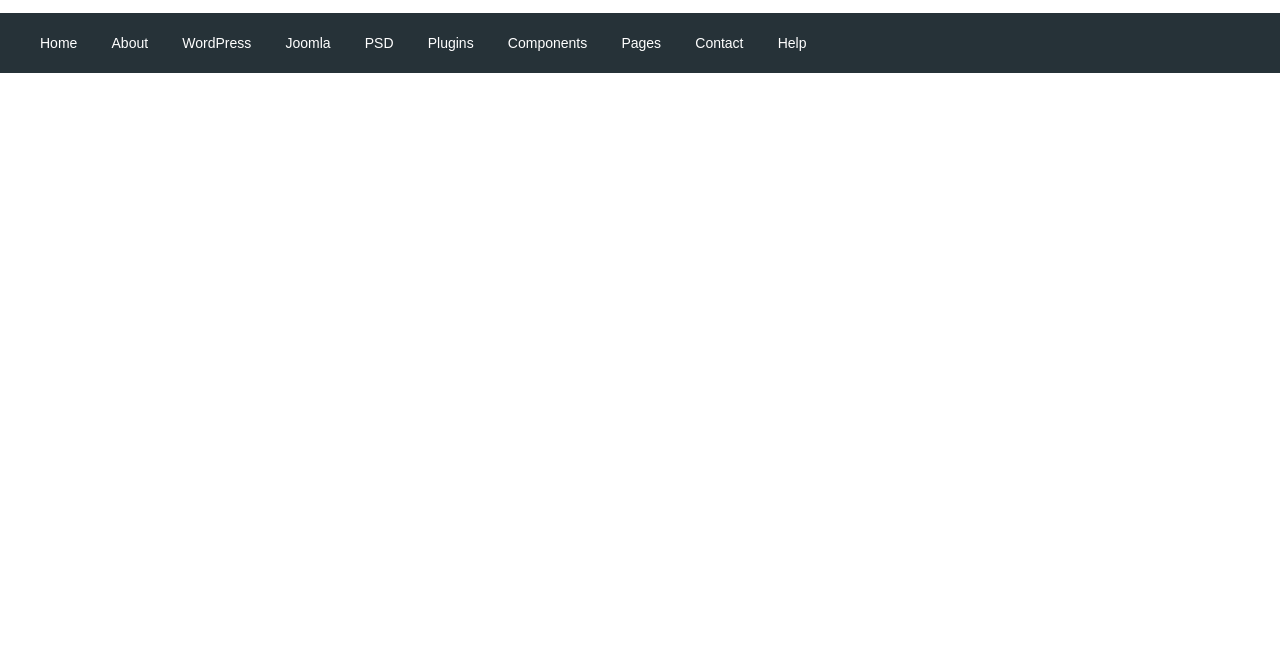
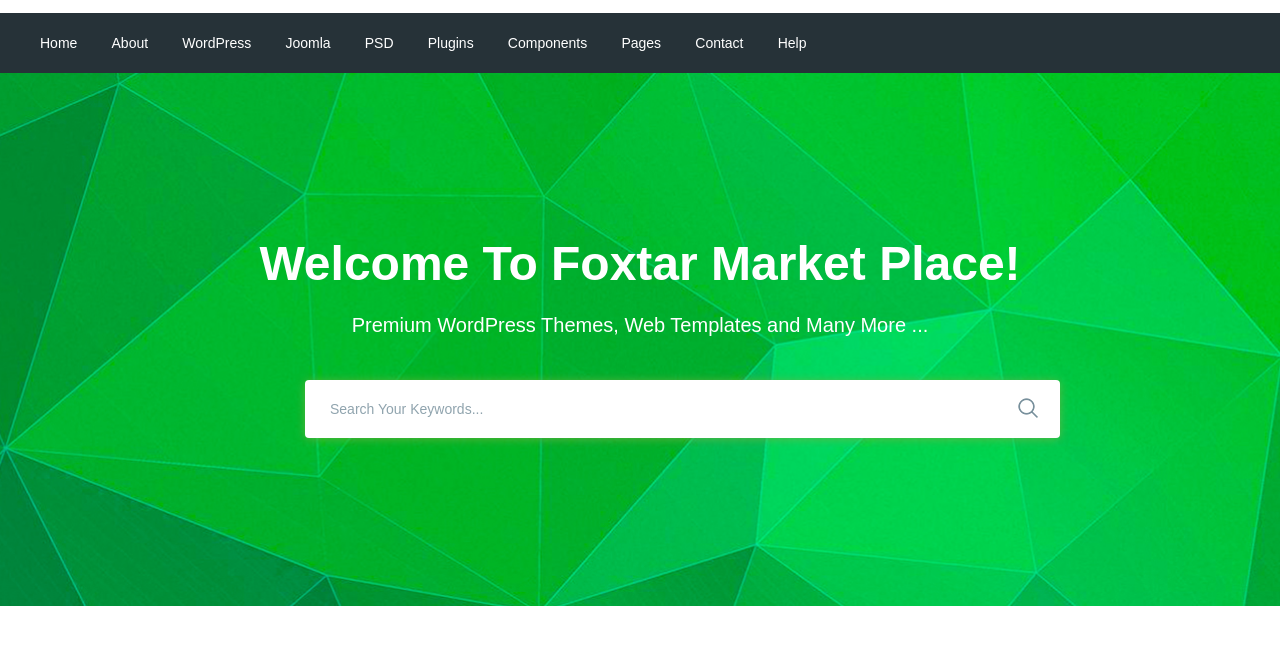
Before and after one commit to kurbatema/moderno, a website: page app/index.html in a window 1280 px wide. Shown: the part 77-722 px from the top of the page. Drawn offline with nearby package versions, Linux system fonts and the light colour scheme.

Commit message:
added section search

```diff
--- a/app/index.html
+++ b/app/index.html
@@ -79,8 +79,28 @@
         </nav>
       </div>
     </div>
+  </header>
 
-  </header>
+  <section class="search" style=" background-image: url(images/top-bg.jpg);">
+    <div class="container">
+      <div class="search__inner">
+        <div class="search__inner-title">
+          Welcome To Foxtar Market Place!
+        </div>
+        <div class="search__inner-text">
+          Premium WordPress Themes, Web Templates and Many More ...
+        </div>
+        <div class="search__form">
+          <form class="search__inner-form" >
+            <input type="text" placeholder="Search Your Keywords..." required>
+            <button type="submit">
+              <img src="images/icons/sea.png" alt="">
+            </button>
+          </form>
+        </div>
+      </div>
+    </div>
+  </section>
 
   <script src="https://ajax.googleapis.com/ajax/libs/jquery/3.4.1/jquery.min.js"></script>
   <script src="js/libs.min.js"></script>
--- a/app/scss/style.scss
+++ b/app/scss/style.scss
@@ -52,3 +52,57 @@
         font-size: 14px;
     }
 }
+.search{
+    background-image: url(../app/images/top-bg.jpg);
+    background-repeat: no-repeat;
+    background-size: cover;
+    background-position: center;
+    min-height: 533px;
+}
+.search__inner{
+    padding: 155px 0 100px;
+    color: #fff;
+    text-align: center;
+    &-title{
+      font-size: 48px;
+      margin-bottom: 10px;
+      font-weight: 700;
+      line-height: 72px;
+    }
+    &-text{
+      margin-bottom: 40px;
+      font-size: 20px;
+      font-weight: 500;
+      line-height: 30px;
+    }
+    &-form{
+        max-width: 670px;
+        margin: 0 auto;
+        position: relative;
+
+        input{
+            display: block;
+            width: 100%;
+            box-shadow: 0px 1px 10px 0px rgba(124, 178, 64, 0.75);
+            border-radius: 4px;
+            height: 56px;
+            border: none;
+            font-size: 14px;
+            font-weight: 500;
+            padding-left: 25px;
+            padding-right: 60px;
+            outline: none;
+            &::placeholder{
+                color: #90a4ae;
+                font-weight: 500;
+            }
+        }
+    }
+    button{
+        position: absolute;
+        border: none;
+        background-color: transparent;
+        right: -69px;
+        top: 17px;
+    }
+}
```
Also changed, not shown: app/images/icons/sea.png (added), app/images/icons/search.svg (added), app/images/top-bg.jpg (added), css/style.css, 1 other file.
